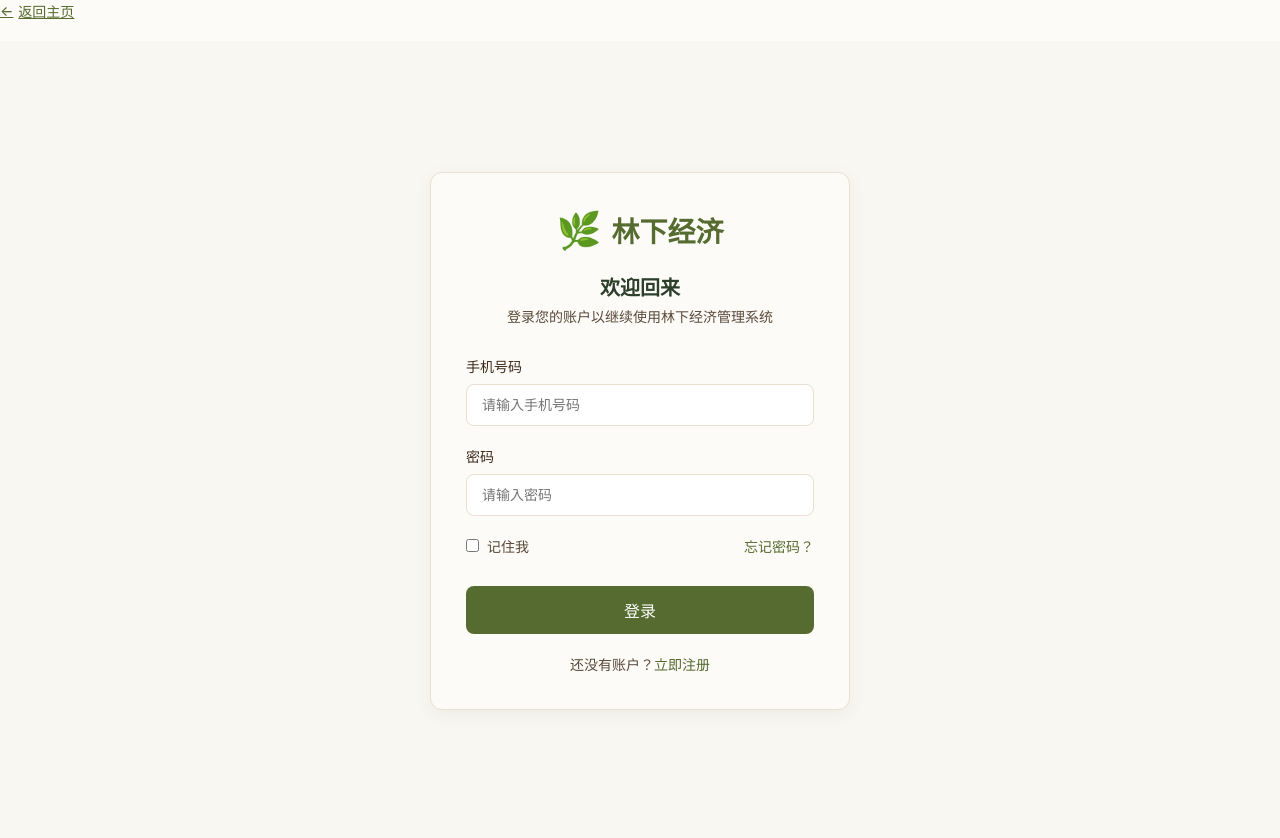
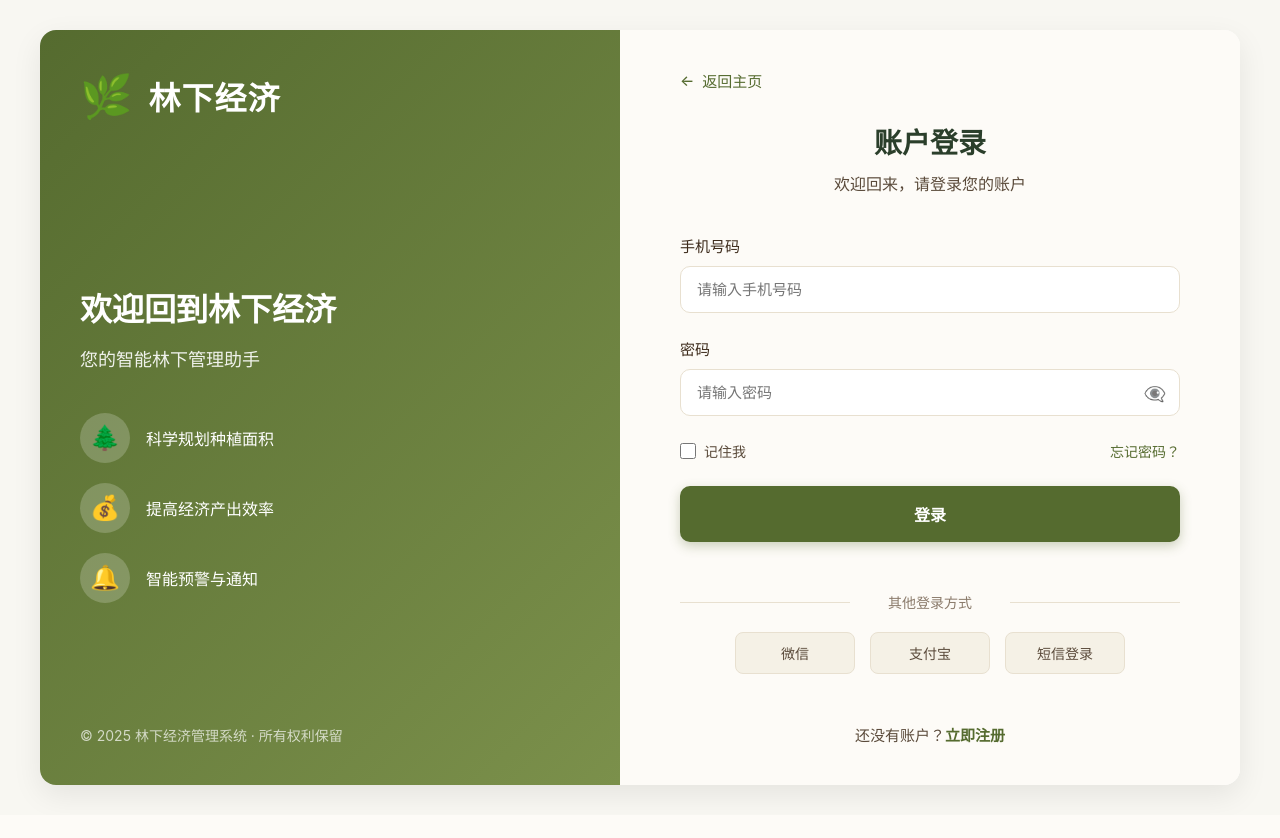
Before and after one commit to xiaomozhongmogu/Forest-Economy, a Vue app: page /login in a window 1280 px wide. Shown: the top 838 px of the page. After the commit the page ends 815 px from the top, so only its background shows below. Built offline with nearby package versions, Linux system fonts and the light colour scheme.

Commit message:
应该是完美的版本

```diff
--- a/src/router/index.js
+++ b/src/router/index.js
@@ -20,7 +20,7 @@ const router = createRouter({
     {
       path: '/login',//登录页面
       name : 'Login',
-      component: () => import('../views/loginView.vue')//登录页面组件
+      component: LoginView
     }
   ],
 })
--- a/src/views/loginView.vue
+++ b/src/views/loginView.vue
@@ -1,19 +1,46 @@
 <template>
+  <div class="login-page">
+    <div class="page-content">
+      <!-- 左侧展示区 -->
+      <div class="showcase-container">
+        <div class="logo-section">
+          <span class="logo-icon">🌿</span>
+          <span class="logo-text">林下经济</span>
+        </div>
+        <div class="showcase-content">
+          <h2 class="showcase-title">欢迎回到林下经济</h2>
+          <p class="showcase-description">您的智能林下管理助手</p>
+          <div class="showcase-features">
+            <div class="feature-item">
+              <div class="feature-icon">🌲</div>
+              <div class="feature-text">科学规划种植面积</div>
+            </div>
+            <div class="feature-item">
+              <div class="feature-icon">💰</div>
+              <div class="feature-text">提高经济产出效率</div>
+            </div>
+            <div class="feature-item">
+              <div class="feature-icon">🔔</div>
+              <div class="feature-text">智能预警与通知</div>
+            </div>
+          </div>
+        </div>
+        <div class="showcase-footer">
+          <p>© 2025 林下经济管理系统 · 所有权利保留</p>
+        </div>
+      </div>
+
+      <!-- 右侧登录表单 -->
+      <div class="login-container">
         <div class="back-button-container">
           <router-link to="/" class="back-button">
             <span>←</span> 返回主页
           </router-link>
         </div>
 
-  <div class="login-page">
-    <div class="login-container">
-      <div class="header">
-        <div class="logo">
-          <span class="logo-icon">🌿</span>
-          <span class="logo-text">林下经济</span>
-        </div>
-        <h1 class="title">欢迎回来</h1>
-        <p class="subtitle">登录您的账户以继续使用林下经济管理系统</p>
+        <div class="form-header">
+          <h1 class="title">账户登录</h1>
+          <p class="subtitle">欢迎回来，请登录您的账户</p>
         </div>
 
         <form @submit.prevent="handleLogin">
@@ -31,32 +58,54 @@
 
           <div class="form-group">
             <label class="form-label">密码</label>
+            <div class="password-input-container">
               <input
-            type="password"
+                :type="showPassword ? 'text' : 'password'"
                 class="form-input"
                 placeholder="请输入密码"
                 v-model="formData.password"
                 :class="{ 'error-input': errors.password }"
               >
+              <span class="password-toggle" @click="togglePassword">
+                {{ showPassword ? '👁️' : '👁️‍🗨️' }}
+              </span>
+            </div>
             <p v-if="errors.password" class="error-message">{{ errors.password }}</p>
           </div>
 
-        <div class="form-options">
-          <label class="remember-me">
-            <input type="checkbox" v-model="formData.rememberMe">
-            <span>记住我</span>
-          </label>
-          <a href="#" class="forgot-password" @click.prevent="handleForgotPassword">忘记密码？</a>
+          <div class="login-options">
+            <div class="remember-me">
+              <input type="checkbox" id="remember" v-model="formData.remember">
+              <label for="remember">记住我</label>
+            </div>
+            <a href="#" class="forgot-password" @click.prevent="forgotPassword">忘记密码？</a>
           </div>
 
           <button type="submit" class="login-button" :disabled="isSubmitting">
+            <span v-if="isSubmitting" class="spinner"></span>
             {{ isSubmitting ? '登录中...' : '登录' }}
           </button>
+
+          <div class="other-login-methods">
+            <p class="divider"><span>其他登录方式</span></p>
+            <div class="login-methods">
+              <button type="button" class="method-button" @click="loginWithMethod('wechat')">
+                <span class="method-icon">微信</span>
+              </button>
+              <button type="button" class="method-button" @click="loginWithMethod('alipay')">
+                <span class="method-icon">支付宝</span>
+              </button>
+              <button type="button" class="method-button" @click="loginWithMethod('sms')">
+                <span class="method-icon">短信登录</span>
+              </button>
+            </div>
+          </div>
 
           <div class="register-link">
             还没有账户？<a href="#" @click.prevent="goToRegister">立即注册</a>
           </div>
         </form>
+      </div>
     </div>
   </div>
 </template>
@@ -69,16 +118,20 @@ export default {
       formData: {
         phone: '',
         password: '',
-        rememberMe: false
+        remember: false
       },
       errors: {
         phone: '',
         password: ''
       },
-      isSubmitting: false
+      isSubmitting: false,
+      showPassword: false
     }
   },
   methods: {
+    togglePassword() {
+      this.showPassword = !this.showPassword;
+    },
     validateForm() {
       let isValid = true;
       // 重置错误消息
@@ -122,17 +175,36 @@ export default {
           message: '登录成功！'
         });
 
-        // 登录成功后跳转到首页
+        // 登录成功后跳转到首页或其他页面
         setTimeout(() => {
-          this.$router.push('/');
+          this.$router.push('/dashboard');
+        }, 1000);
       }, 1500);
-      }, 2000);
     },
-    handleForgotPassword() {
+    forgotPassword() {
+      this.$router.push('/forgot-password');
+    },
+    loginWithMethod(method) {
+      console.log(`使用${method}登录`);
+
+      // 根据不同的登录方式执行不同的操作
+      switch(method) {
+        case 'wechat':
           this.$message({
             type: 'info',
-        message: '忘记密码功能正在开发中...'
+            message: '正在跳转到微信登录...'
           });
+          break;
+        case 'alipay':
+          this.$message({
+            type: 'info',
+            message: '正在跳转到支付宝登录...'
+          });
+          break;
+        case 'sms':
+          this.$router.push('/sms-login');
+          break;
+      }
     },
     goToRegister() {
       this.$router.push('/register');
@@ -143,85 +215,186 @@ export default {
 
 <style scoped>
 .login-page {
+  min-height: 100vh;
+  background-color: #F8F7F2;
   display: flex;
   justify-content: center;
   align-items: center;
-  min-height: 100vh;
-  background-color: #F8F7F2;
-  padding: 20px;
+  padding: 30px;
 }
 
-.login-container {
-  background-color: #FDFBF7;
-  border-radius: 12px;
-  box-shadow: 0 5px 20px rgba(0, 0, 0, 0.05);
+.page-content {
+  display: flex;
   width: 100%;
-  max-width: 420px;
-  padding: 35px;
-  border: 1px solid #E8E0D0;
+  max-width: 1200px;
+  min-height: 700px;
+  background-color: #FFFFFF;
+  border-radius: 16px;
+  box-shadow: 0 10px 30px rgba(0, 0, 0, 0.08);
+  overflow: hidden;
 }
 
-.header {
-  text-align: center;
+/* 左侧展示区样式 */
+.showcase-container {
+  flex: 1;
+  background: linear-gradient(135deg, #556B2F, #7B904B);
+  color: white;
+  padding: 40px;
+  display: flex;
+  flex-direction: column;
+  position: relative;
+}
+
+.logo-section {
+  display: flex;
+  align-items: center;
+  margin-bottom: 40px;
+}
+
+.logo-icon {
+  font-size: 42px;
+  margin-right: 16px;
+}
+
+.logo-text {
+  font-size: 32px;
+  font-weight: 600;
+  letter-spacing: 1px;
+}
+
+.showcase-content {
+  flex: 1;
+  display: flex;
+  flex-direction: column;
+  justify-content: center;
+}
+
+.showcase-title {
+  font-size: 32px;
+  font-weight: 700;
+  margin-bottom: 16px;
+}
+
+.showcase-description {
+  font-size: 18px;
+  opacity: 0.9;
+  margin-bottom: 40px;
+  line-height: 1.5;
+}
+
+.showcase-features {
+  display: flex;
+  flex-direction: column;
+  gap: 20px;
+}
+
+.feature-item {
+  display: flex;
+  align-items: center;
+  gap: 16px;
+}
+
+.feature-icon {
+  font-size: 24px;
+  background: rgba(255, 255, 255, 0.2);
+  width: 50px;
+  height: 50px;
+  border-radius: 50%;
+  display: flex;
+  align-items: center;
+  justify-content: center;
+}
+
+.feature-text {
+  font-size: 16px;
+  font-weight: 500;
+}
+
+.showcase-footer {
+  margin-top: auto;
+  font-size: 14px;
+  opacity: 0.7;
+}
+
+/* 右侧登录表单样式 */
+.login-container {
+  flex: 1;
+  padding: 40px 60px;
+  overflow-y: auto;
+  background-color: #FDFBF7;
+  display: flex;
+  flex-direction: column;
+}
+
+.back-button-container {
+  text-align: left;
   margin-bottom: 30px;
 }
 
-.logo {
-  display: flex;
+.back-button {
+  display: inline-flex;
   align-items: center;
-  justify-content: center;
-  margin-bottom: 20px;
+  color: #556B2F;
+  text-decoration: none;
+  font-size: 15px;
+  font-weight: 500;
+  transition: all 0.2s;
 }
 
-.logo-icon {
-  font-size: 36px;
-  margin-right: 10px;
+.back-button:hover {
+  opacity: 0.8;
 }
 
-.logo-text {
+.back-button span {
+  margin-right: 8px;
+}
+
+.form-header {
+  text-align: center;
+  margin-bottom: 40px;
+}
+
+.title {
   font-size: 28px;
-  color: #556B2F;
+  color: #2B3F2B;
+  margin-bottom: 10px;
   font-weight: 600;
 }
 
-.title {
-  font-size: 20px;
-  color: #2B3F2B;
-  margin-bottom: 5px;
-}
-
 .subtitle {
-  font-size: 14px;
+  font-size: 16px;
   color: #5A4A3A;
 }
 
 .form-group {
-  margin-bottom: 20px;
+  margin-bottom: 25px;
+  position: relative;
 }
 
 .form-label {
   display: block;
-  font-size: 14px;
+  font-size: 15px;
   color: #3C2A1A;
-  margin-bottom: 8px;
+  margin-bottom: 10px;
   font-weight: 500;
 }
 
 .form-input {
   width: 100%;
-  padding: 12px 15px;
+  padding: 14px 16px;
   border: 1px solid #E8E0D0;
-  border-radius: 8px;
-  font-size: 14px;
+  border-radius: 10px;
+  font-size: 15px;
   color: #2B3F2B;
   background-color: #ffffff;
   box-sizing: border-box;
-  transition: border-color 0.3s;
+  transition: all 0.3s;
 }
 
 .form-input:focus {
   border-color: #98C9A3;
   outline: none;
+  box-shadow: 0 0 0 3px rgba(152, 201, 163, 0.2);
 }
 
 .error-input {
@@ -230,33 +403,56 @@ export default {
 
 .error-message {
   color: #D75650;
-  font-size: 12px;
-  margin-top: 5px;
+  font-size: 13px;
+  margin-top: 6px;
   margin-bottom: 0;
 }
 
-.form-options {
+.password-input-container {
+  position: relative;
+}
+
+.password-toggle {
+  position: absolute;
+  right: 14px;
+  top: 50%;
+  transform: translateY(-50%);
+  cursor: pointer;
+  font-size: 18px;
+  opacity: 0.6;
+  transition: opacity 0.2s;
+}
+
+.password-toggle:hover {
+  opacity: 1;
+}
+
+.login-options {
   display: flex;
   justify-content: space-between;
   align-items: center;
-  margin-bottom: 20px;
-  font-size: 14px;
+  margin-bottom: 25px;
 }
 
 .remember-me {
   display: flex;
   align-items: center;
+  gap: 8px;
   color: #5A4A3A;
-  cursor: pointer;
+  font-size: 14px;
 }
 
-.remember-me input {
-  margin-right: 8px;
+.remember-me input[type="checkbox"] {
+  width: 16px;
+  height: 16px;
+  accent-color: #556B2F;
 }
 
 .forgot-password {
   color: #556B2F;
+  font-size: 14px;
   text-decoration: none;
+  transition: all 0.2s;
 }
 
 .forgot-password:hover {
@@ -265,20 +461,29 @@ export default {
 
 .login-button {
   width: 100%;
-  padding: 12px;
+  padding: 16px;
   background-color: #556B2F;
   border: none;
-  border-radius: 8px;
+  border-radius: 10px;
   color: white;
   font-size: 16px;
-  font-weight: 500;
+  font-weight: 600;
   cursor: pointer;
-  transition: background-color 0.2s;
-  margin-top: 10px;
+  transition: all 0.3s;
+  position: relative;
+  box-shadow: 0 4px 12px rgba(85, 107, 47, 0.3);
+  margin-bottom: 30px;
 }
 
 .login-button:hover:not(:disabled) {
   background-color: #455A20;
+  transform: translateY(-2px);
+  box-shadow: 0 6px 15px rgba(85, 107, 47, 0.4);
+}
+
+.login-button:active:not(:disabled) {
+  transform: translateY(0);
+  box-shadow: 0 4px 8px rgba(85, 107, 47, 0.3);
 }
 
 .login-button:disabled {
@@ -286,42 +491,172 @@ export default {
   cursor: not-allowed;
 }
 
+.spinner {
+  display: inline-block;
+  width: 20px;
+  height: 20px;
+  border: 3px solid rgba(255,255,255,0.3);
+  border-radius: 50%;
+  border-top-color: #fff;
+  animation: spin 1s linear infinite;
+  margin-right: 10px;
+  vertical-align: middle;
+}
+
+@keyframes spin {
+  to { transform: rotate(360deg); }
+}
+
+.other-login-methods {
+  margin-bottom: 30px;
+}
+
+.divider {
+  text-align: center;
+  position: relative;
+  color: #8A7A6A;
+  font-size: 14px;
+  margin: 20px 0;
+}
+
+.divider::before,
+.divider::after {
+  content: '';
+  position: absolute;
+  top: 50%;
+  width: calc(50% - 80px);
+  height: 1px;
+  background-color: #E8E0D0;
+}
+
+.divider::before {
+  left: 0;
+}
+
+.divider::after {
+  right: 0;
+}
+
+.divider span {
+  display: inline-block;
+  padding: 0 15px;
+  background-color: #FDFBF7;
+  position: relative;
+  z-index: 1;
+}
+
+.login-methods {
+  display: flex;
+  justify-content: center;
+  gap: 15px;
+  margin-top: 20px;
+}
+
+.method-button {
+  flex: 1;
+  max-width: 120px;
+  padding: 10px 0;
+  background-color: #F5F1E6;
+  border: 1px solid #E8E0D0;
+  border-radius: 8px;
+  color: #5A4A3A;
+  font-size: 14px;
+  cursor: pointer;
+  transition: all 0.2s;
+}
+
+.method-button:hover {
+  background-color: #EEE9DD;
+}
+
+.method-icon {
+  display: block;
+  text-align: center;
+}
+
 .register-link {
   text-align: center;
-  margin-top: 20px;
-  font-size: 14px;
+  margin-top: auto;
+  font-size: 15px;
   color: #5A4A3A;
+  padding-top: 20px;
 }
 
 .register-link a {
   color: #556B2F;
   text-decoration: none;
-  font-weight: 500;
+  font-weight: 600;
 }
 
 .register-link a:hover {
   text-decoration: underline;
 }
 
-.back-button-container {
-  text-align: left;
-  margin-bottom: 20px;
+/* 响应式处理 */
+@media (max-width: 1200px) {
+  .page-content {
+    max-width: 900px;
   }
 
-.back-button {
-  display: inline-flex;
-  align-items: center;
-  color: #556B2F;
-  text-decoration: none;
-  font-size: 14px;
-  font-weight: 500;
+  .showcase-container {
+    padding: 30px;
   }
 
-.back-button:hover {
-  text-decoration: underline;
+  .login-container {
+    padding: 30px 40px;
+  }
 }
 
-.back-button span {
-  margin-right: 5px;
+@media (max-width: 900px) {
+  .page-content {
+    flex-direction: column;
+    max-width: 600px;
+  }
+
+  .showcase-container {
+    padding: 30px;
+    min-height: 300px;
+  }
+
+  .showcase-features {
+    flex-direction: row;
+    justify-content: space-between;
+  }
+
+  .feature-item {
+    flex-direction: column;
+    align-items: center;
+    text-align: center;
+  }
+
+  .login-container {
+    padding: 30px;
+  }
+}
+
+@media (max-width: 600px) {
+  .login-page {
+    padding: 0;
+  }
+
+  .page-content {
+    border-radius: 0;
+    max-width: none;
+    min-height: 100vh;
+  }
+
+  .showcase-container {
+    display: none;
+  }
+
+  .login-methods {
+    flex-direction: column;
+    align-items: center;
+  }
+
+  .method-button {
+    max-width: 100%;
+    width: 100%;
+  }
 }
 </style>
```
Lines whose indentation alone changed are shown as unchanged.
